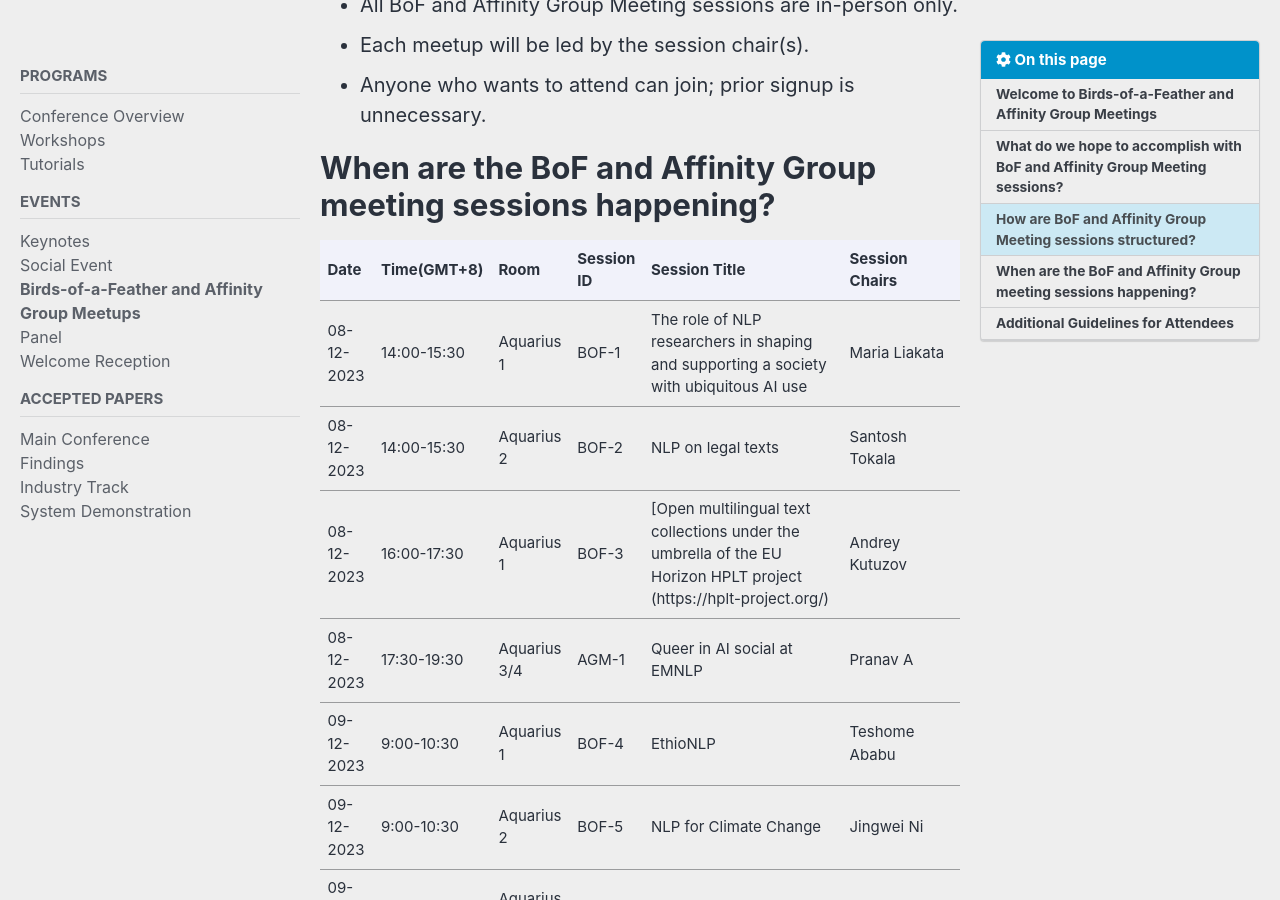
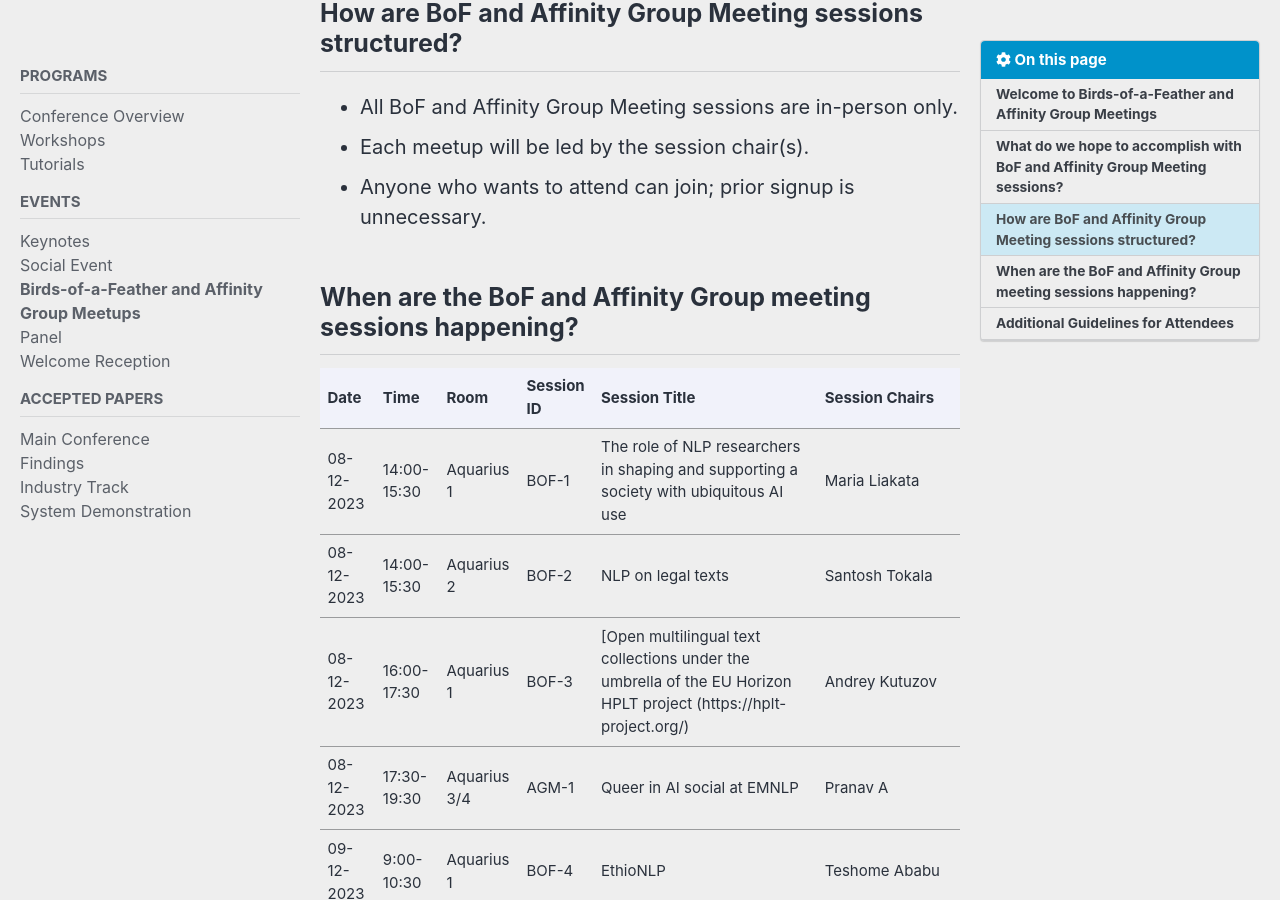
Before and after one commit to acl-org/emnlp-2023, a Jekyll site: the page built from _pages/program/bof.md, in a window 1280 px wide and 900 px high, scrolled down 956 px. Built offline with Jekyll 4.4.1, drawn with Linux system fonts in a browser that asks for light colours; cached includes are drawn as plain includes; nearby versions of some CDN libraries.

Commit message:
Update bof.md

```diff
--- a/_pages/program/bof.md
+++ b/_pages/program/bof.md
@@ -13,11 +13,11 @@ sidebar:
     nav: program
 ---
 
-# Welcome to Birds-of-a-Feather and Affinity Group Meetings
+## Welcome to Birds-of-a-Feather and Affinity Group Meetings
 
 At EMNLP 2023, we continue the tradition of conducting birds-of-a-feather (or BoF) and Affinity Group Meeting sessions to help newbie researchers get in touch with other people working in the same areas. Here's a quick primer for people who haven’t attended such sessions before!
 
-# What do we hope to accomplish with BoF and Affinity Group Meeting sessions?
+## What do we hope to accomplish with BoF and Affinity Group Meeting sessions?
 
 <ul>
 <li>We want to provide junior researchers/people attending a CL conference for the first time with a platform to discuss ideas and issues with other researchers in their areas of interest. This can be a good avenue for junior researchers to get feedback on ongoing ideas, learn about relevant ongoing projects at other groups/universities, and develop a broader understanding of their field of interest.</li>
@@ -25,7 +25,7 @@ At EMNLP 2023, we continue the tradition of conducting birds-of-a-feather (or Bo
 <li>We want to facilitate more exchange of research ideas and enable collaborative discussions.</li>
 </ul>
 
-# How are BoF and Affinity Group Meeting sessions structured?
+## How are BoF and Affinity Group Meeting sessions structured?
 
 <ul>
 <li>All BoF and Affinity Group Meeting sessions are in-person only.</li>
@@ -33,11 +33,11 @@ At EMNLP 2023, we continue the tradition of conducting birds-of-a-feather (or Bo
 <li>Anyone who wants to attend can join; prior signup is unnecessary.</li>
 </ul>
 
-# When are the BoF and Affinity Group meeting sessions happening?
+## When are the BoF and Affinity Group meeting sessions happening?
 
 
 <table>
-  <tr style="background-color:#f1f2fa"><td><b>Date</b></td><td><b>Time(GMT+8)</b></td><td><b>Room</b></td><td><b>Session ID</b></td><td><b>Session Title</b></td><td><b>Session Chairs</b></td></tr>
+  <tr style="background-color:#f1f2fa"><td><b>Date</b></td><td><b>Time</b></td><td><b>Room</b></td><td><b> Session   ID</b></td><td><b>Session Title</b></td><td><b>Session Chairs</b></td></tr>
 <tr><td>08-12-2023</td><td>14:00-15:30</td><td>Aquarius 1</td><td>BOF-1</td><td>The role of NLP researchers in shaping and supporting a society with ubiquitous AI use</td><td>Maria Liakata</td></tr>
 <tr><td>08-12-2023</td><td>14:00-15:30</td><td>Aquarius 2</td><td>BOF-2</td><td>NLP on legal texts</td><td>Santosh Tokala</td></tr>
 <tr><td>08-12-2023</td><td>16:00-17:30</td><td>Aquarius 1</td><td>BOF-3</td><td>[Open multilingual text collections under the umbrella of the EU Horizon HPLT project (https://hplt-project.org/)</td><td>Andrey Kutuzov</td></tr>
@@ -60,7 +60,7 @@ Attendees are free to carry forward the discussion after the BoF and Affinity Gr
 If you have any questions about the information listed in the schedule, please contact the D&I chairs via emnlp2023diversity@googlegroups.com.
 
 
-# Additional Guidelines for Attendees
+## Additional Guidelines for Attendees
 <ul>
 <li>Your session chair(s) will invite you to introduce yourself briefly.</li>
 <li>The session format can vary based on the preferences of the chair(s), for example, it may be structured as an Ask Me Anything, a slide deck roundtable, a roundtable Q&A, etc. Your session chair(s) will explain the format at the beginning of the session.</li>
```
